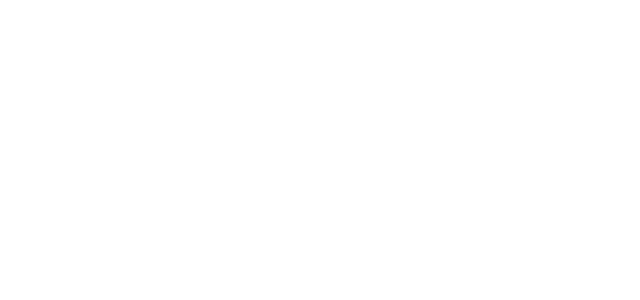
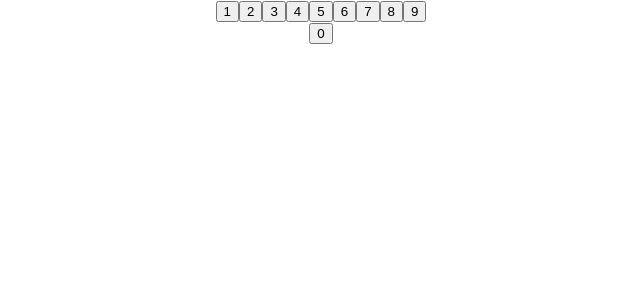
Before and after one commit to CatalinaSorina/Calculator-with-React, a React (Create React App) app in the folder calculator/: page / in a window 1280 px wide. Shown: the top 300 px of the page, without its empty margins (319-959 px from the left). Built offline with nearby package versions, Linux system fonts and the light colour scheme.

Commit message:
Numbers update

```diff
--- a/calculator/src/App.js
+++ b/calculator/src/App.js
@@ -1,10 +1,13 @@
 import React, { Component } from 'react';
 import './App.css';
+
+import Calculator from './components/Calculator/Calculator';
 
 class App extends Component {
 	render() {
 		return (
 			<div className="App">
+				<Calculator />
 			</div>
 		);
 	}
--- a/calculator/src/components/ActionButton/Actions.js
+++ b/calculator/src/components/ActionButton/Actions.js
@@ -1,5 +1,4 @@
 import React from 'react';
-import './NumberButton.css';
 
 const Actions = () => {
 
--- a/calculator/src/components/Calculator/Calculator.js
+++ b/calculator/src/components/Calculator/Calculator.js
@@ -7,8 +7,8 @@
 const Calculator = props => {
     return (
         <div>
-            <DisplayResult />
-            <Actions />
+            {/*<DisplayResult /> */}
+            {/*<Actions /> */}
             <Numbers />
         </div>
     )
--- a/calculator/src/components/NumberButton/NumberButton.js
+++ b/calculator/src/components/NumberButton/NumberButton.js
@@ -1,9 +1,11 @@
 import React from 'react';
 
-const NumberButton = props => {
-    return (
-        <button className={props.numberStyle} onclick={props.numberAction}>{props.number}</button>
-    )
-}
+const NumberButton = (props) => {
+	return (
+		<button className={props.numberStyle} onClick={props.numberAction}>
+			{props.number}
+		</button>
+	);
+};
 
 export default NumberButton;
--- a/calculator/src/components/NumberButton/Numbers.js
+++ b/calculator/src/components/NumberButton/Numbers.js
@@ -5,29 +5,28 @@
 
 const Numbers = () => {
 	const numberAction = (val) => {
-        console.log(val)
-    }
+		console.log(val);
+	};
+
+	const numbers = [ 1, 2, 3, 4, 5, 6, 7, 8, 9 ];
 
 	return (
 		<div>
 			<div>
-                <NumberButton numberStyle='simple-button' numberAction={(val)=>numberAction(1)} number='1'/>
-                <NumberButton numberStyle='simple-button' numberAction={(val)=>numberAction(2)} number='2'/>
-                <NumberButton numberStyle='simple-button' numberAction={(val)=>numberAction(3)} number='3'/>
+				{numbers.map((nr) => {
+					return (
+						<NumberButton
+							key={nr}
+							numberStyle="simple-button"
+							numberAction={(val) => numberAction(nr)}
+							number={nr}
+						/>
+					);
+				})}
 			</div>
-            <div>
-                <NumberButton numberStyle='simple-button' numberAction={(val)=>numberAction(4)} number='4'/>
-                <NumberButton numberStyle='simple-button' numberAction={(val)=>numberAction(5)} number='5'/>
-                <NumberButton numberStyle='simple-button' numberAction={(val)=>numberAction(6)} number='6'/>
+			<NumberButton numberStyle="last-button" numberAction={(val) => numberAction(0)} number="0" />
 		</div>
-            <div>
-                <NumberButton numberStyle='simple-button' numberAction={(val)=>numberAction(7)} number='7'/>
-                <NumberButton numberStyle='simple-button' numberAction={(val)=>numberAction(8)} number='8'/>
-                <NumberButton numberStyle='simple-button' numberAction={(val)=>numberAction(9)} number='9'/>
-            </div>
-            <NumberButton numberStyle='last-button' numberAction={(val)=>numberAction(0)} number='0'/>
-        </div>
-    )
-}
+	);
+};
 
 export default Numbers;
```
Lines whose indentation alone changed are shown as unchanged.
